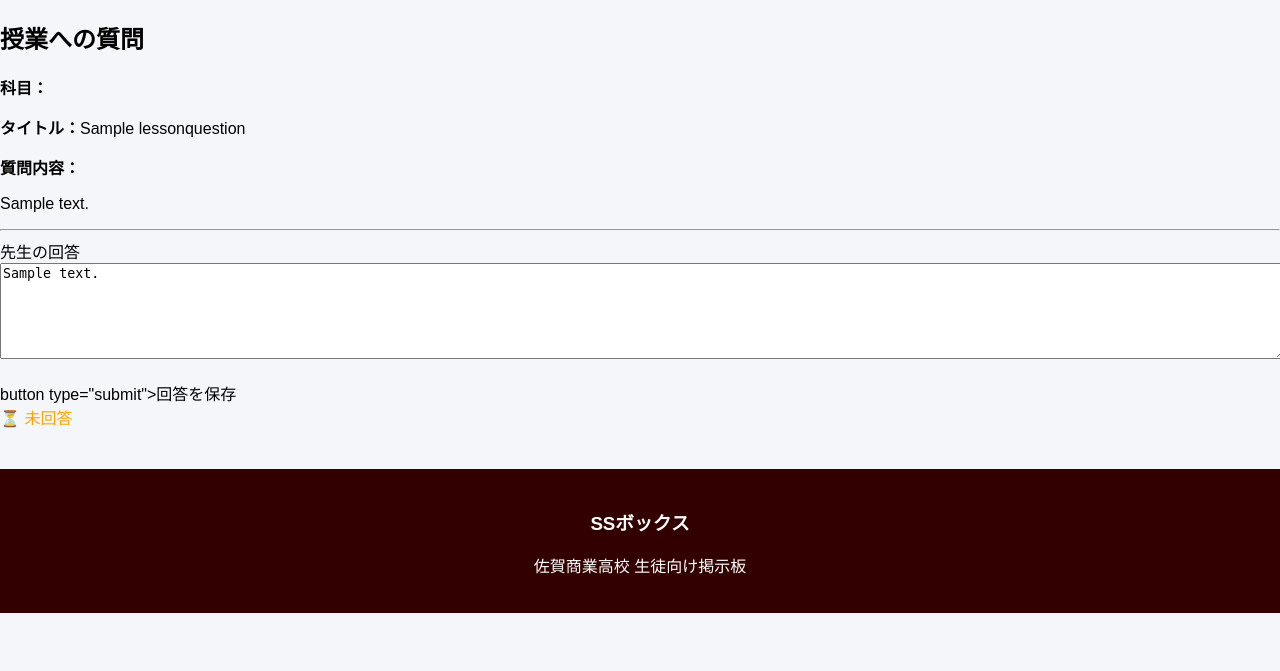
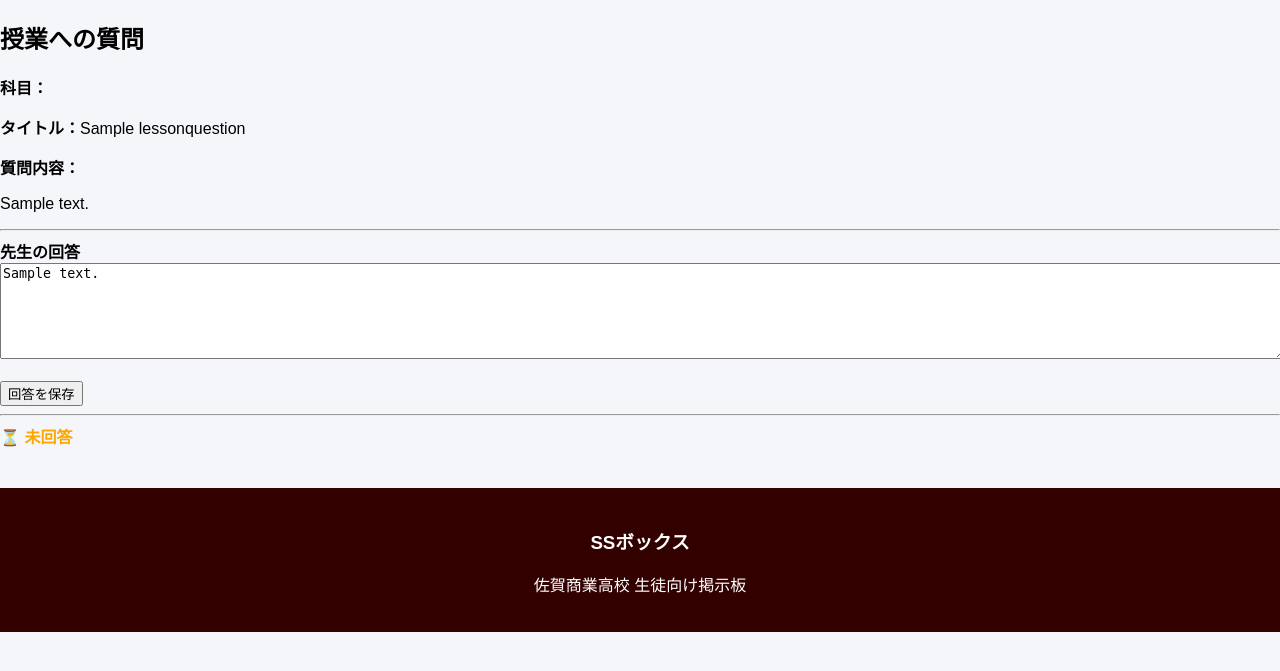
Before and after one commit to macchaislife/myschool, a Django app: page /lesson/question/1/ in a window 1280 px wide. Shown: the part 49-720 px from the top of the page. Run offline with Django 5.2, Linux system fonts and the light colour scheme; a user stored in the database is signed in; tables that the repository leaves empty hold one stand-in row (values such as "Sample post").

```diff
--- a/home/templates/home/lesson_question_detail.html
+++ b/home/templates/home/lesson_question_detail.html
@@ -9,24 +9,42 @@
 <p>{{ question.content }}</p>
 
 <hr>
+
 {% if user.is_staff %}
 <form method="post">
     {% csrf_token %}
-        <label>先生の回答</label><br>
-        <textarea name="answer" rows="6" style="width:100%;">{{ question.answer }}</textarea>
+
+    <label><strong>先生の回答</strong></label><br>
+
+    <textarea
+        name="answer"
+        rows="6"
+        style="width:100%;"
+    >{{ question.answer }}</textarea>
+
     <br><br>
-        button type="submit">回答を保存</button>
+
+    <button type="submit">
+        回答を保存
+    </button>
 </form>
+
 {% else %}
-    <p style="color: gray;">※ 回答は先生のみ可能です</p>
+
+<p style="color:gray;">
+    ※ 回答は先生のみ可能です
+</p>
+
 {% endif %}
 
-{% if q.is_answered %}
-    <span style="color: green; font-weight: bold;">
+<hr>
+
+{% if question.is_answered %}
+<span style="color:green;font-weight:bold;">
     ✔ 回答済み
 </span>
 {% else %}
-    <span style="color: orange;">
+<span style="color:orange;font-weight:bold;">
     ⏳ 未回答
 </span>
 {% endif %}
```
Lines whose indentation alone changed are shown as unchanged.
